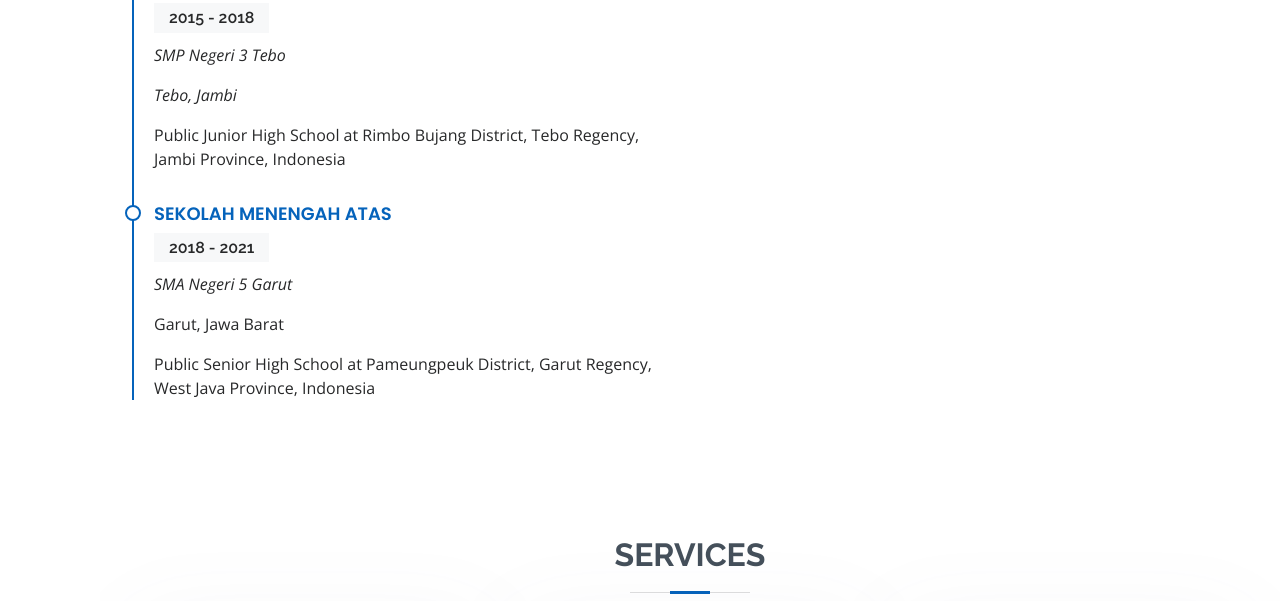
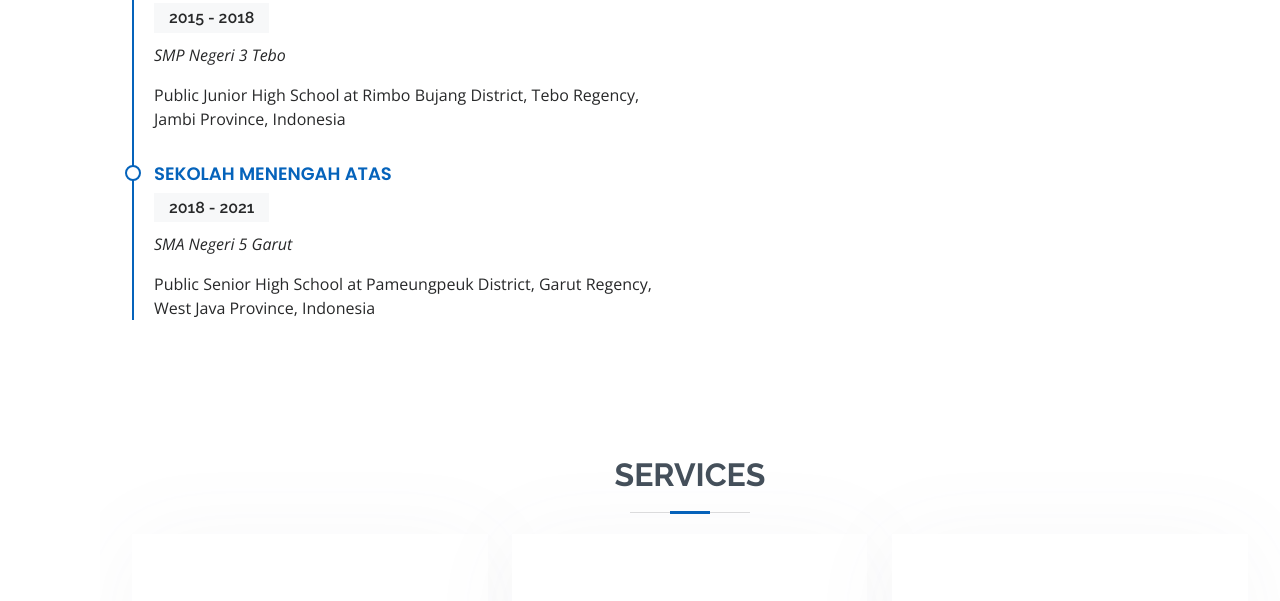
Before and after one commit to ditorifadli/my-portofolio, a plain HTML site: page index.html in a window 1280 px wide. Shown: the part 2807-3408 px from the top of the page. Drawn offline with nearby package versions, Linux system fonts and the light colour scheme.

Commit message:
index.html

```diff
--- a/index.html
+++ b/index.html
@@ -220,14 +220,12 @@
               <h4>Sekolah Menengah Pertama</h4>
               <h5>2015 - 2018</h5>
               <p><em>SMP Negeri 3 Tebo</em></p>
-              <p><em>Tebo, Jambi</em></p>
               <p>Public Junior High School at Rimbo Bujang District, Tebo Regency, Jambi Province, Indonesia</p>
             </div>
             <div class="resume-item">
               <h4>Sekolah Menengah Atas</h4>
               <h5>2018 - 2021</h5>
               <p><em>SMA Negeri 5 Garut</em></p>
-              <p>Garut, Jawa Barat</p>
               <p>Public Senior High School at Pameungpeuk District, Garut Regency, West Java Province, Indonesia</p>
             </div>
           </div>
```
